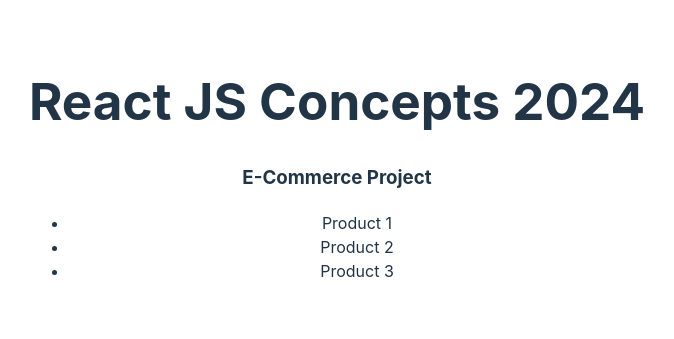
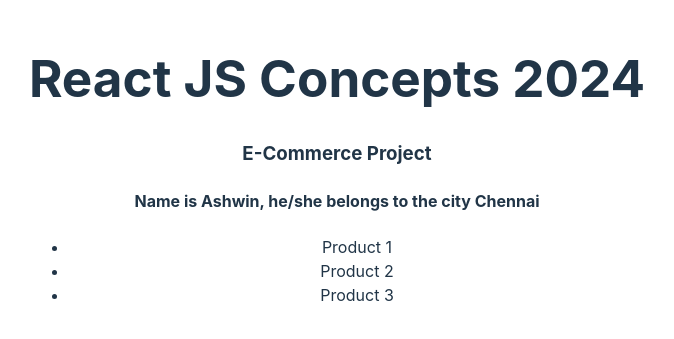
Before and after one commit to AshKemp/reactjs-concepts-2024, a React (Vite) app: page / in a window 1280 px wide. Shown: the part 231-570 px from the top of the page, without its empty margins (303-977 px from the left). Built offline with nearby package versions, Linux system fonts and the light colour scheme.

Commit message:
pass data from one component to another component as props

```diff
--- a/src/App.jsx
+++ b/src/App.jsx
@@ -2,6 +2,7 @@ import "./App.css";
 // import ClassBasedComponent from "./components/class-based-component";
 // import FunctionalComponent from "./components/functional-component";
 import ProductList from "./components/products";
+const dummyProduct = ["Product 1", "Product 2", "Product 3"];
 
 function App() {
   return (
@@ -9,7 +10,11 @@ function App() {
       <h1>React JS Concepts 2024</h1>
       {/* <ClassBasedComponent />
       <FunctionalComponent /> */}
-      <ProductList />
+      <ProductList
+        listOfProducts={dummyProduct}
+        name={"Ashwin"}
+        city={"Chennai"}
+      />
     </>
   );
 }
--- a/src/components/products/index.jsx
+++ b/src/components/products/index.jsx
@@ -1,13 +1,17 @@
+/* eslint-disable react/prop-types */
 // import ProductItem from "./components/product-item";
 
-const dummyProduct = ["Product 1", "Product 2", "Product 3"];
-function ProductList() {
+function ProductList(props) {
+  const { name, city, listOfProducts } = props;
   return (
     <div>
       <h3>E-Commerce Project</h3>
       {/* <ProductItem /> */}
+      <h4>
+        Name is {name}, he/she belongs to the city {city}
+      </h4>
       <ul>
-        {dummyProduct.map((product, index) => (
+        {listOfProducts.map((product, index) => (
           <li key={index}>{product}</li>
         ))}
       </ul>
```
